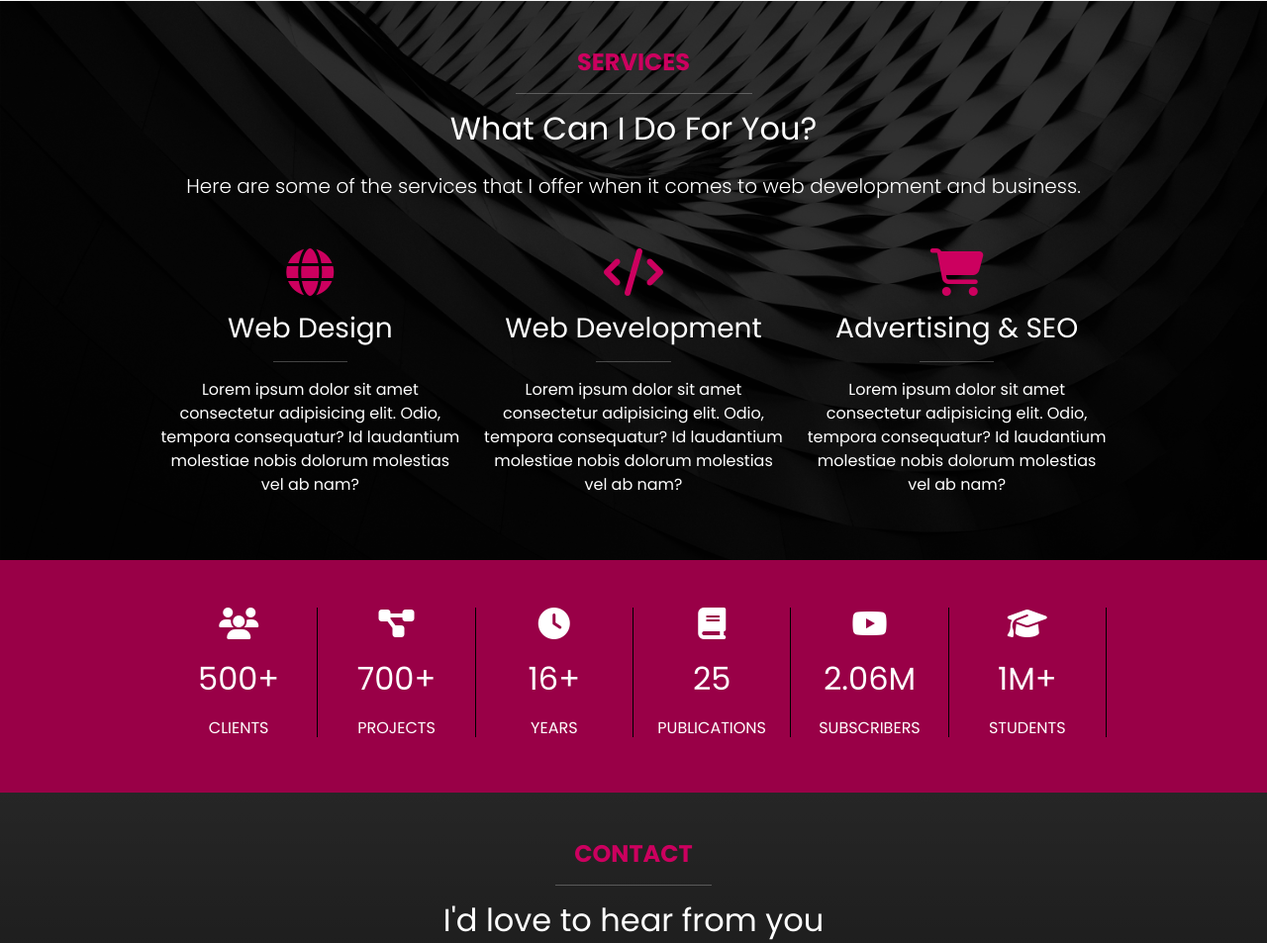
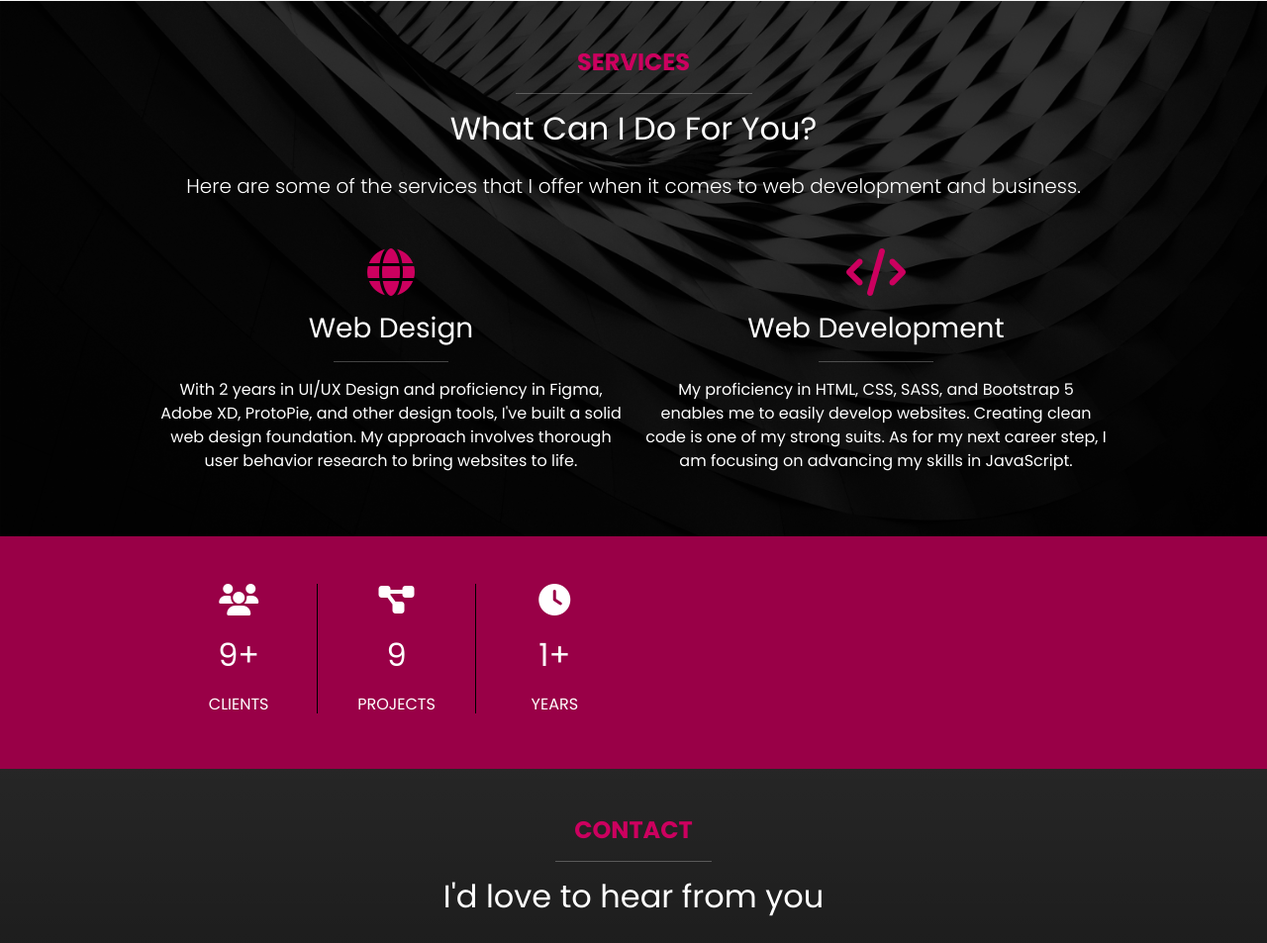
Before and after one commit to hanguyen2507/portfolio-website, a website: page index.html in a window 1280 px wide. Shown: the part 3390-4343 px from the top of the page at 99% size. Drawn offline with nearby package versions, Linux system fonts and the light colour scheme; files that its build step writes are made by us from their sources.

Commit message:
Fixed Services section

```diff
--- a/index.html
+++ b/index.html
@@ -155,7 +155,7 @@
 
         <div class="row mt-5 text-center">
           <div class="col-12">
-            <a href="#" class="btn btn-outline-dark btn-lg text-uppercase px-5 mx-3 my-2">Hire me</a>
+            <a href="#contact" class="btn btn-outline-dark btn-lg text-uppercase px-5 mx-3 my-2">Hire me</a>
             <a href="#" class="btn btn-dark btn-lg text-uppercase px-5 mx-3 my-2">Download CV</a>
           </div>
         </div>
@@ -237,26 +237,19 @@
           </p>
         </div>
           <div class="row">
-            <div class="col-md-4 text-center">
+            <div class="col-md-6 text-center">
               <i class="fas fa-globe fa-3x text-primary mb-3"></i>
               <h3 class="fs-3">Web Design</h3>
               <hr class="w-25 mx-auto">
-              <p class="fs-6">Lorem ipsum dolor sit amet consectetur adipisicing elit. Odio, tempora consequatur? Id laudantium molestiae nobis dolorum molestias vel ab nam?</p>
+              <p class="fs-6">With 2 years in UI/UX Design and proficiency in Figma, Adobe XD, ProtoPie, and other design tools, I've built a solid web design foundation. My approach involves thorough user behavior research to bring websites to life.</p>
             </div>
 
-          <div class="col-md-4 text-center">
+          <div class="col-md-6 text-center">
             <i class="fas fa-code fa-3x text-primary mb-3"></i>
             <h3 class="fs-">Web Development</h3>
             <hr class="w-25 mx-auto">
-            <p class="fs-6">Lorem ipsum dolor sit amet consectetur adipisicing elit. Odio, tempora consequatur? Id laudantium molestiae nobis dolorum molestias vel ab nam?</p>
+            <p class="fs-6">My proficiency in HTML, CSS, SASS, and Bootstrap 5 enables me to easily develop websites. Creating clean code is one of my strong suits. As for my next career step, I am focusing on advancing my skills in JavaScript.</p>
           </div>
-
-        <div class="col-md-4 text-center">
-          <i class="fas fa-shopping-cart fa-3x text-primary mb-3"></i>
-          <h3 class="fs-3">Advertising & SEO</h3>
-          <hr class="w-25 mx-auto">
-          <p class="fs-6">Lorem ipsum dolor sit amet consectetur adipisicing elit. Odio, tempora consequatur? Id laudantium molestiae nobis dolorum molestias vel ab nam?</p>
-        </div>
       </div>
     </section>
 
@@ -267,7 +260,7 @@
           <div class="col-md-4 col-lg-2">
             <div class="stat text-center border-end border-dark">
               <i class="fas fa-users fa-2x mb-3"></i>
-              <p class="fs-2">500+</p>
+              <p class="fs-2">9+</p>
               <h3 class="fs-6 text-uppercase">Clients</h3>
             </div>
           </div>
@@ -275,40 +268,16 @@
           <div class="col-md-4 col-lg-2">
             <div class="stat text-center border-end border-dark">
               <i class="fas fa-project-diagram fa-2x mb-3"></i>
-              <p class="fs-2">700+</p>
+              <p class="fs-2">9</p>
               <h3 class="fs-6 text-uppercase">Projects</h3>
             </div>
           </div>
 
           <div class="col-md-4 col-lg-2">
-            <div class="stat text-center border-end border-dark">
+            <div class="stat text-center">
               <i class="fas fa-clock fa-2x mb-3"></i>
-              <p class="fs-2">16+</p>
+              <p class="fs-2">1+</p>
               <h3 class="fs-6 text-uppercase">Years</h3>
-            </div>
-          </div>
-
-          <div class="col-md-4 col-lg-2">
-            <div class="stat text-center border-end border-dark">
-              <i class="fas fa-book fa-2x mb-3"></i>
-              <p class="fs-2">25</p>
-              <h3 class="fs-6 text-uppercase">Publications</h3>
-            </div>
-          </div>
-
-          <div class="col-md-4 col-lg-2">
-            <div class="stat text-center border-end border-dark">
-              <i class="fab fa-youtube fa-2x mb-3"></i>
-              <p class="fs-2">2.06M</p>
-              <h3 class="fs-6 text-uppercase">Subscribers</h3>
-            </div>
-          </div>
-
-          <div class="col-md-4 col-lg-2">
-            <div class="stat text-center border-end border-dark">
-              <i class="fas fa-graduation-cap fa-2x mb-3"></i>
-              <p class="fs-2">1M+</p>
-              <h3 class="fs-6 text-uppercase">Students</h3>
             </div>
           </div>
         </div>
@@ -316,7 +285,7 @@
     </section>
 
     <!--Contact-->
-    <section class="contact text-bg-dark bg-gradient py-5">
+    <section id="contact" class="contact text-bg-dark bg-gradient py-5">
       <div class="container">
         <div class="row">
           <div class="col-md-8 offset-md-2">
```
